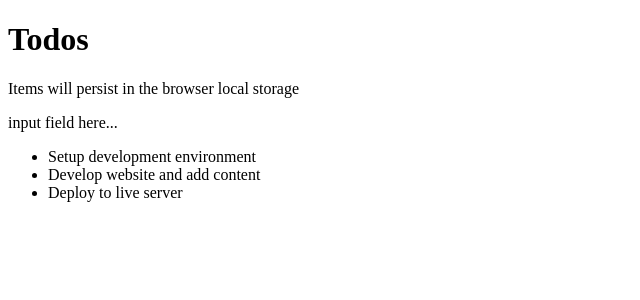
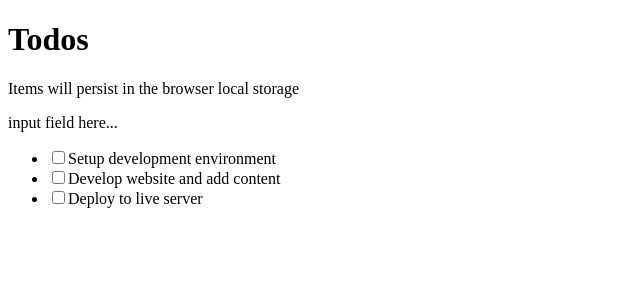
Before and after one commit to kamrantahir2/TodoApp-IbasLogic, a React (Vite) app: page / in a window 1280 px wide. Shown: the top 300 px of the page, without its empty margins (0-640 px from the left). Built offline with nearby package versions, Linux system fonts and the light colour scheme.

Commit message:
Add checkbox in TodoItem

```diff
--- a/src/components/TodoItem.jsx
+++ b/src/components/TodoItem.jsx
@@ -2,7 +2,14 @@
 // This component will render the actual li item to be rendered in TodosList
 
 const TodoItem = ({ itemProp }) => {
-    return <li>{itemProp.title}</li>;
+    return (
+        <>
+            <li>
+                <input type="checkbox" />
+                {itemProp.title}
+            </li>
+        </>
+    );
 };
 
 export default TodoItem;
```
